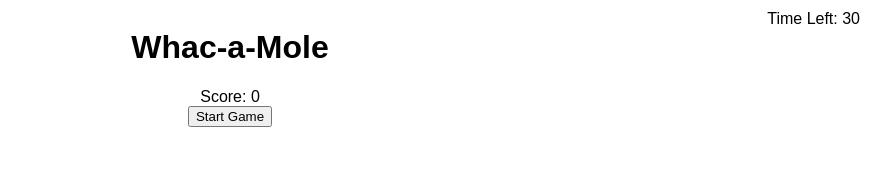
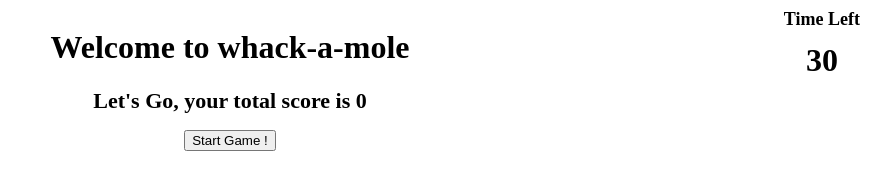
Before and after one commit to tahsinamio/Whac-a-Mole, a plain HTML site: page index.html in a window 1280 px wide. Shown: the whole page, without its empty margins (410-1280 px from the left). Drawn offline with Linux system fonts and the light colour scheme.

Commit message:
minor styling changes

```diff
--- a/MVC/view.js
+++ b/MVC/view.js
@@ -33,11 +33,11 @@ class View {
   }
 
   updateScore(score) {
-    this.scoreElement.textContent = `Score: ${score}`;
+    this.scoreElement.textContent = `Let's Go, your total score is ${score}`;
   }
 
   updateTimer(timeLeft) {
-    this.timerElement.textContent = `Time Left: ${timeLeft}`;
+    this.timerElement.textContent = `${timeLeft}`;
   }
 
   showGameOver(reason) {
--- a/index.css
+++ b/index.css
@@ -1,5 +1,5 @@
 body {
-    font-family: Arial, sans-serif;
+    font-family: 'Times New Roman', Times, serif;
     display: flex;
     flex-direction: column;
     align-items: center;
@@ -10,10 +10,28 @@ header {
     margin-bottom: 20px;
 }
 
+.score {
+    font-size: 22px;
+    font-weight: bold;
+    margin-bottom: 16px;
+}
+
 .timer {
     position: absolute;
     top: 10px;
     right: 10px;
+    font-size: 32px;
+    font-weight: bold;
+    text-align: center;
+    line-height: 1;
+}
+
+.timer::before {
+    content: "Time Left";
+    display: block;
+    font-size: 18px;
+    font-weight: bold;
+    margin-bottom: 16px;
 }
 
 .game-board {
--- a/index.html
+++ b/index.html
@@ -8,11 +8,11 @@
 </head>
 <body>
     <header>
-        <h1>Whac-a-Mole</h1>
-        <div class="score">Score: 0</div>
-        <button class="start-button">Start Game</button>
+        <h1>Welcome to whack-a-mole</h1>
+        <div class="score">Let's Go, your total score is 0</div>
+        <button class="start-button">Start Game !</button>
     </header>
-    <div class="timer">Time Left: 30</div>
+    <div class="timer">30</div>
     <div class="game-board"></div>
     <script type="module" src="index.js"></script>
 </body>
```
